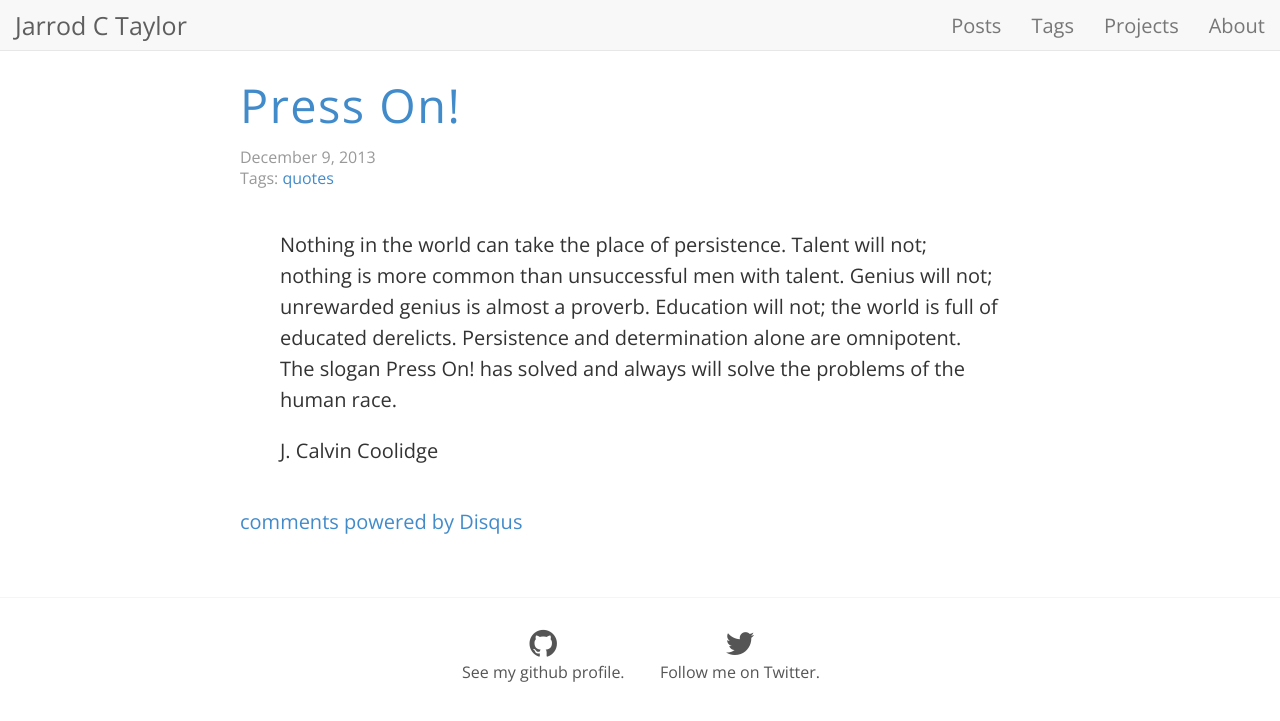
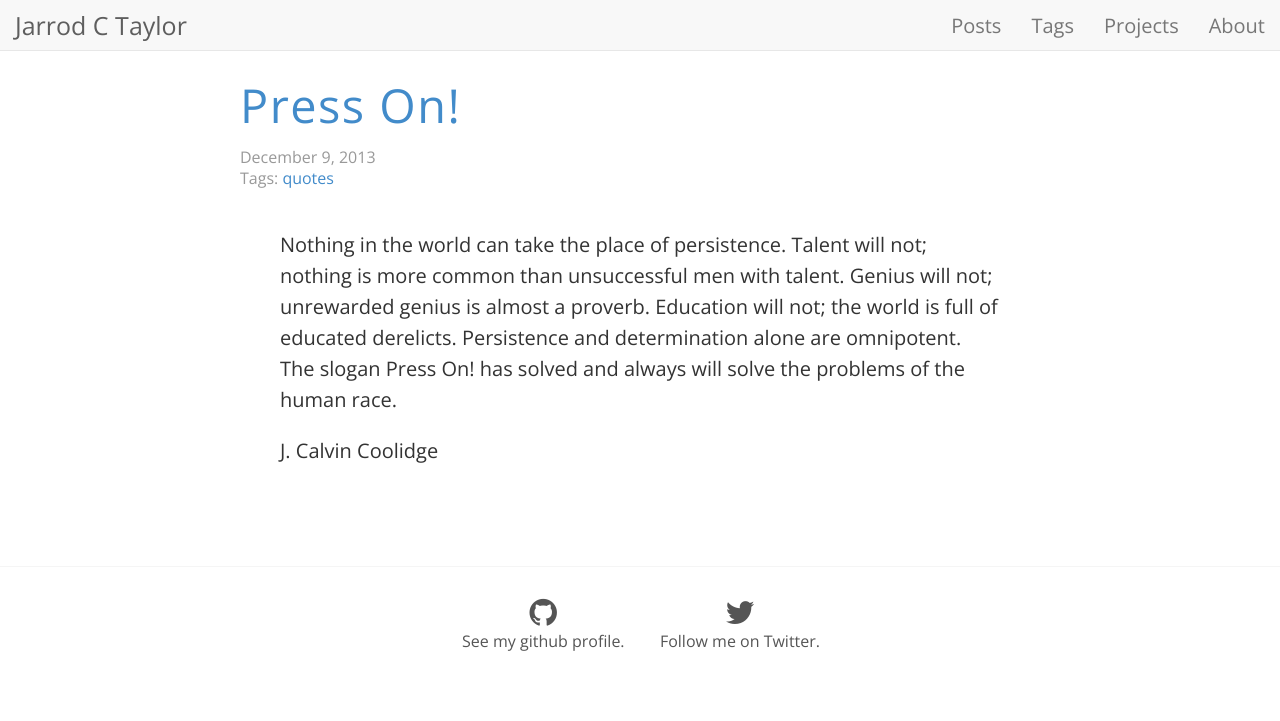
Before and after one commit to JarrodCTaylor/JarrodCTaylor.github.io, a Jekyll site: the page built from _posts/2013-12-09-Press-On.md, in a window 1280 px wide. Shown: the top 721 px of the page. Built offline with Jekyll 4.4.1, drawn with Linux system fonts in a browser that asks for light colours; nearby versions of some CDN libraries; comment, search, counter and statistics services are not loaded; some of the changed lines change nothing that is shown.

Commit message:
Remove disqus

```diff
--- a/_config.yml
+++ b/_config.yml
@@ -5,8 +5,7 @@
   extensions: [smart]
 title : Jarrod C Taylor
 production_url : http://jarrodctaylor.com
-description: "Vim, Python, Shell, Clojure and all things open source"
-disqus_shortname: jarrodctaylorcom
+description: "Clojure, Vim, Shell, Python and all things open source"
 author :
   name : Jarrod C Taylor
   github : JarrodCTaylor
--- a/_includes/disqus.html
+++ /dev/null
@@ -1,11 +0,0 @@
-<div id="disqus_thread"></div>
-<script type="text/javascript">
-  var disqus_shortname = '{{ site.disqus_shortname }}';
-  (function() {
-    var dsq = document.createElement('script'); dsq.type = 'text/javascript'; dsq.async = true;
-    dsq.src = 'http://' + disqus_shortname + '.disqus.com/embed.js';
-    (document.getElementsByTagName('head')[0] || document.getElementsByTagName('body')[0]).appendChild(dsq);
-  })();
-</script>
-<noscript>Please enable JavaScript to view the <a href="http://disqus.com/?ref_noscript">comments powered by Disqus.</a></noscript>
-<a href="http://disqus.com" class="dsq-brlink">comments powered by <span class="logo-disqus">Disqus</span></a>
--- a/_layouts/post.html
+++ b/_layouts/post.html
@@ -19,5 +19,4 @@
 
   {{ content }}
   <div class="pull"></div>
-  {% include disqus.html %}
 </article>
```
